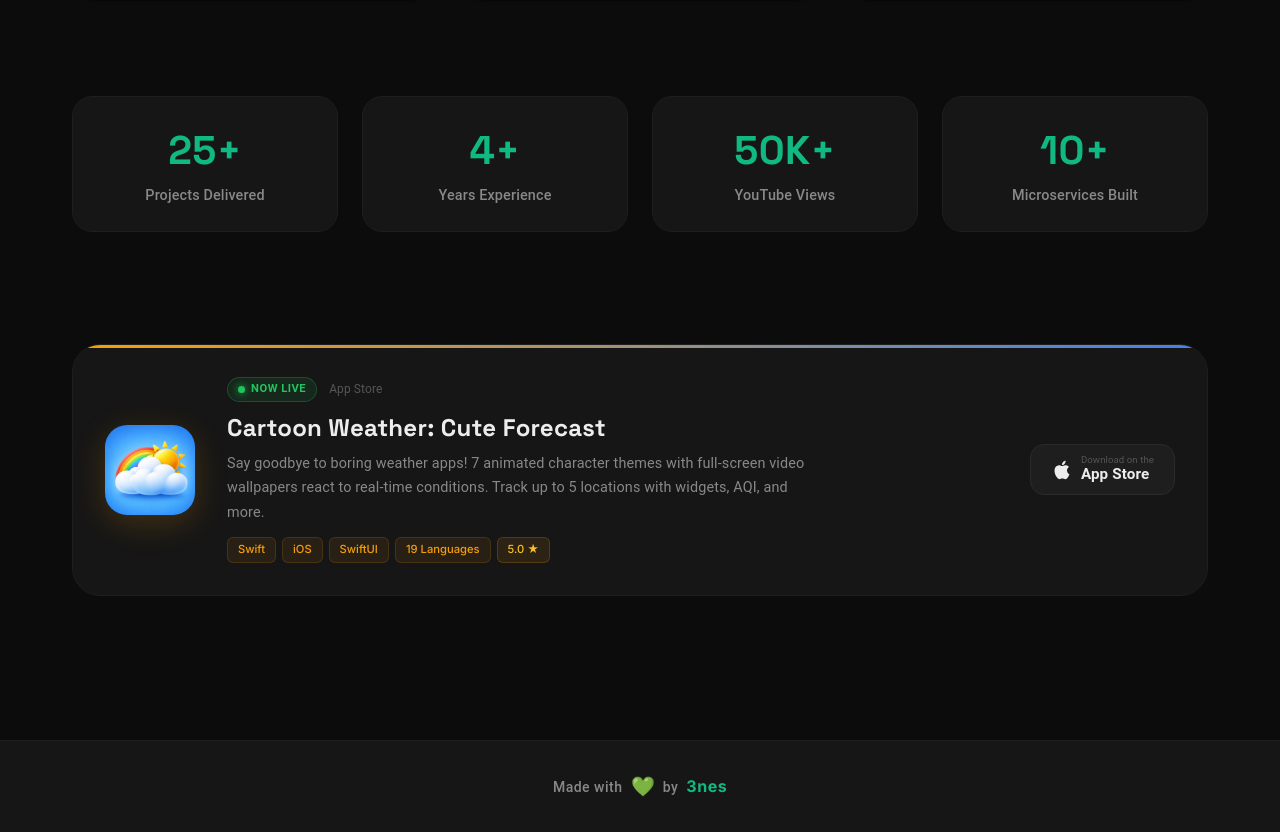
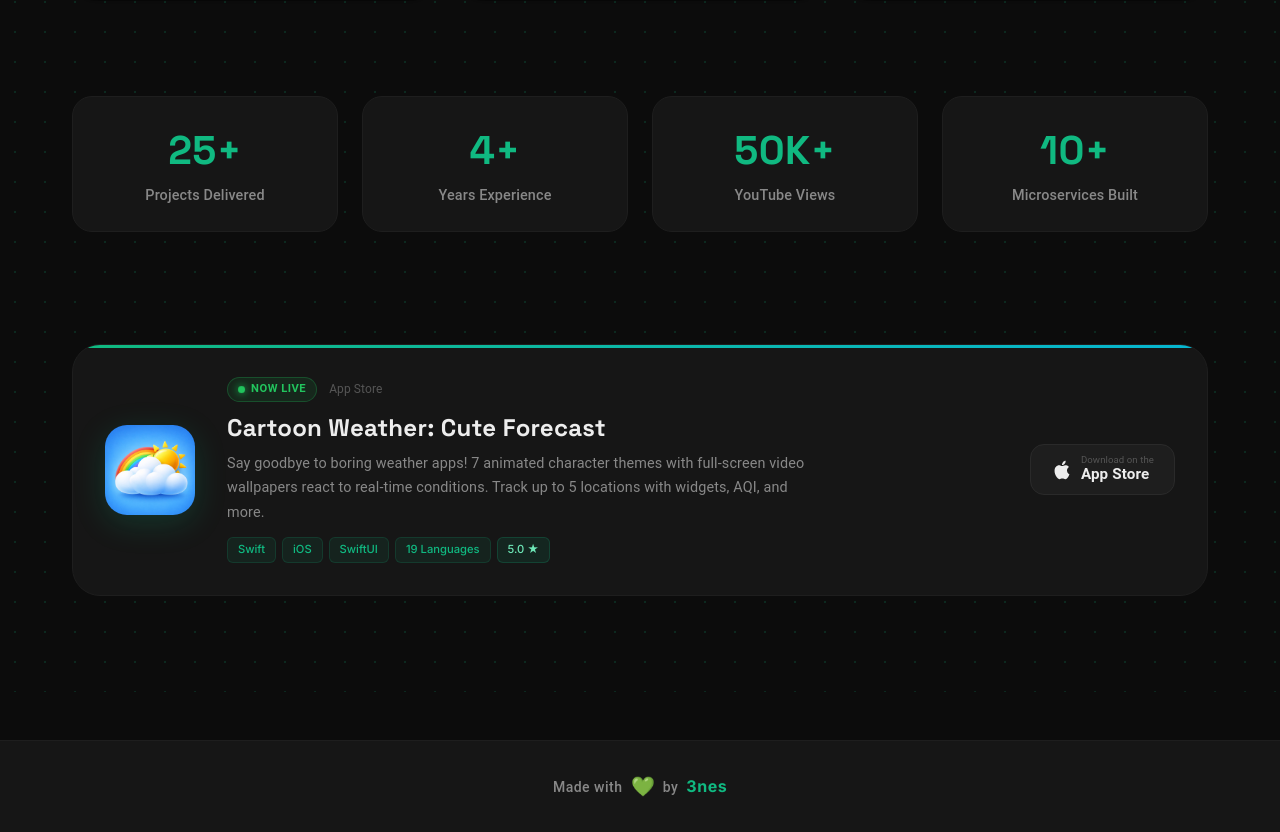
Before and after one commit to enesgunumdogdu/enesgunumdogducomtr, a React (Vite) app: page / in a window 1280 px wide. Shown: the part 1573-2405 px from the top of the page. Built offline with nearby package versions, Linux system fonts and the light colour scheme.

Commit message:
Enhance Home page styles: Introduced a new radial gradient background effect and updated color scheme to a green palette for improved visual consistency. Removed the hero background box and adjusted hover effects, borders, and shadows to align with the new design theme.

```diff
--- a/src/App.css
+++ b/src/App.css
@@ -212,6 +212,16 @@
   overflow-x: hidden;
 }
 
+.page::before {
+  content: '';
+  position: absolute;
+  inset: 0;
+  z-index: 0;
+  pointer-events: none;
+  background-image: radial-gradient(circle, rgba(16, 185, 129, 0.17) 1px, transparent 1px);
+  background-size: 30px 30px;
+}
+
 @media (max-width: 480px) {
   .page {
     padding-top: 70px;
@@ -413,6 +423,7 @@
   margin: 0 auto;
   width: 100%;
   position: relative;
+  z-index: 1;
 }
 
 @media (max-width: 768px) {
--- a/src/pages/Home.jsx
+++ b/src/pages/Home.jsx
@@ -41,7 +41,6 @@
     <Box className="page">
       {/* Hero Section */}
       <Box className="hero">
-        <Box className="hero-bg" />
 
         <Container maxWidth="lg">
           <Box className="hero-content">
@@ -374,13 +373,13 @@
             transition: 'all 0.4s cubic-bezier(0.4, 0, 0.2, 1)',
             '&:hover': {
               transform: 'translateY(-4px)',
-              borderColor: 'rgba(245, 158, 11, 0.3)',
-              boxShadow: '0 20px 60px rgba(245, 158, 11, 0.08)',
+              borderColor: 'rgba(16, 185, 129, 0.3)',
+              boxShadow: '0 20px 60px rgba(16, 185, 129, 0.08)',
               '& .app-icon': {
                 transform: 'scale(1.1) rotate(-3deg)',
               },
               '& .app-cta': {
-                background: 'linear-gradient(135deg, #f59e0b 0%, #3b82f6 100%)',
+                background: 'linear-gradient(135deg, #10b981 0%, #06b6d4 100%)',
                 color: 'white',
               }
             }
@@ -394,7 +393,7 @@
               left: 0,
               right: 0,
               height: '3px',
-              background: 'linear-gradient(90deg, #f59e0b, #3b82f6, #f59e0b)',
+              background: 'linear-gradient(90deg, #10b981, #06b6d4, #10b981)',
               backgroundSize: '200% 100%',
               animation: 'gradientSlide 3s linear infinite',
               '@keyframes gradientSlide': {
@@ -424,7 +423,7 @@
                 height: { xs: 80, md: 90 },
                 minWidth: { xs: 80, md: 90 },
                 borderRadius: '22px',
-                boxShadow: '0 8px 32px rgba(245, 158, 11, 0.2)',
+                boxShadow: '0 8px 32px rgba(16, 185, 129, 0.2)',
                 transition: 'transform 0.4s ease',
                 objectFit: 'cover',
               }}
@@ -501,11 +500,11 @@
                       px: 1.25,
                       py: 0.35,
                       borderRadius: '6px',
-                      background: i === 4 ? 'rgba(245, 158, 11, 0.1)' : 'rgba(245, 158, 11, 0.08)',
-                      border: `1px solid ${i === 4 ? 'rgba(245, 158, 11, 0.2)' : 'rgba(245, 158, 11, 0.15)'}`,
+                      background: i === 4 ? 'rgba(16, 185, 129, 0.1)' : 'rgba(16, 185, 129, 0.08)',
+                      border: `1px solid ${i === 4 ? 'rgba(16, 185, 129, 0.2)' : 'rgba(16, 185, 129, 0.15)'}`,
                       fontSize: '0.7rem',
                       fontWeight: 500,
-                      color: i === 4 ? '#fbbf24' : '#f59e0b',
+                      color: i === 4 ? '#6ee7b7' : '#10b981',
                     }}
                   >
                     {tag}
```
